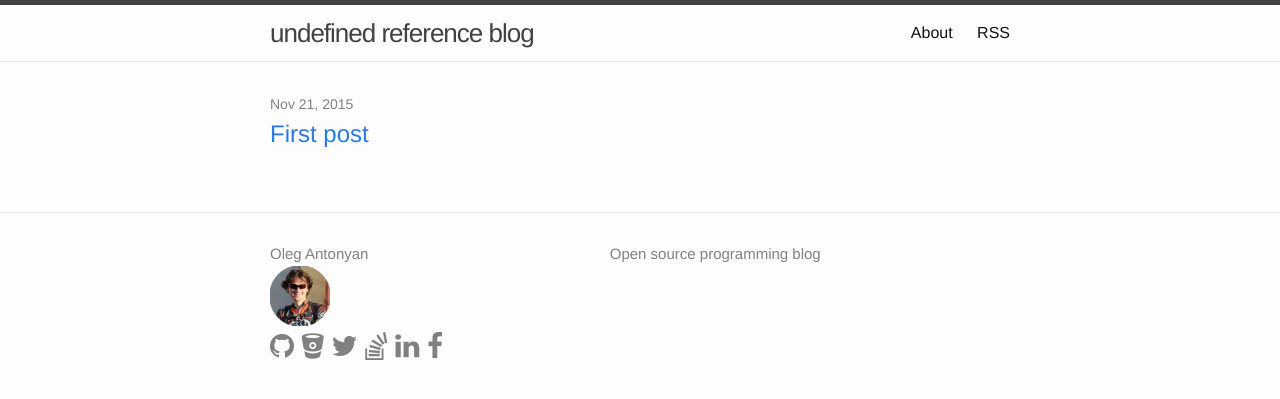
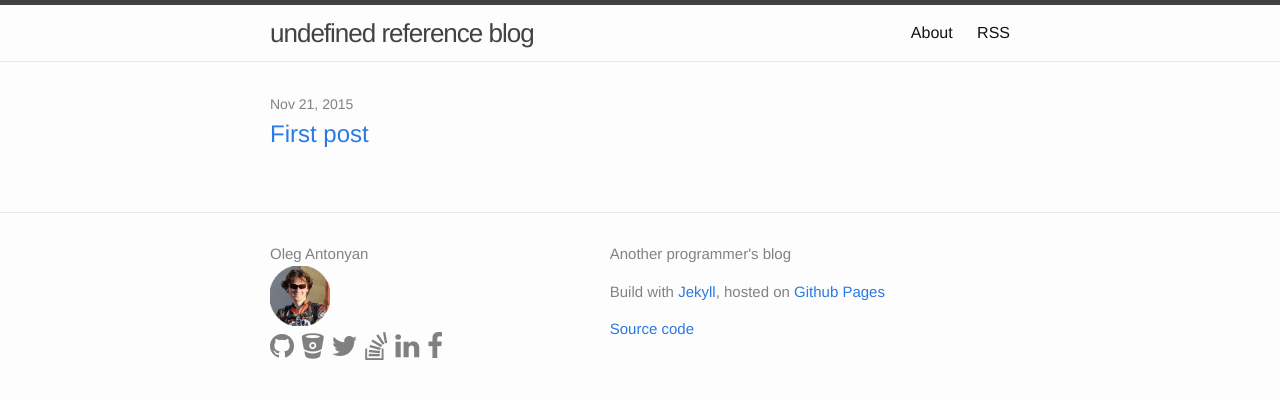
Before and after one commit to olegantonyan/undefined-reference, a Jekyll site: the page built from index.html, in a window 1280 px wide. Shown: the top 399 px of the page. Built offline with Jekyll 4.4.1, drawn with Linux system fonts in a browser that asks for light colours.

Commit message:
Links to Jekyll and Higun Pages

```diff
--- a/_config.yml
+++ b/_config.yml
@@ -10,7 +10,7 @@ title: undefined reference blog
 email: oleg.b.antonyan@gmail.com
 author: Oleg Antonyan
 description: > # this means to ignore newlines until "baseurl:"
-  Open source programming blog
+  Another programmer's blog
 baseurl: "" # the subpath of your site, e.g. /blog
 url: "http://undefined-reference.org" # the base hostname & protocol for your site
 
--- a/_includes/footer.html
+++ b/_includes/footer.html
@@ -16,7 +16,15 @@
       </div>
 
       <div class="footer-col footer-col-3">
-        <p>{{ site.description }}</p>
+        <p>
+          {{ site.description }}
+        </p>
+        <p>
+          Build with <a href="http://jekyllrb.com/" target="_blank">Jekyll</a>, hosted on <a href="https://pages.github.com/" target="_blank">Github Pages</a>
+        </p>
+        <p>
+          <a href="https://github.com/olegantonyan/undefined-reference" target="_blank">Source code</a>
+        </p>
       </div>
 
     </div>
```
